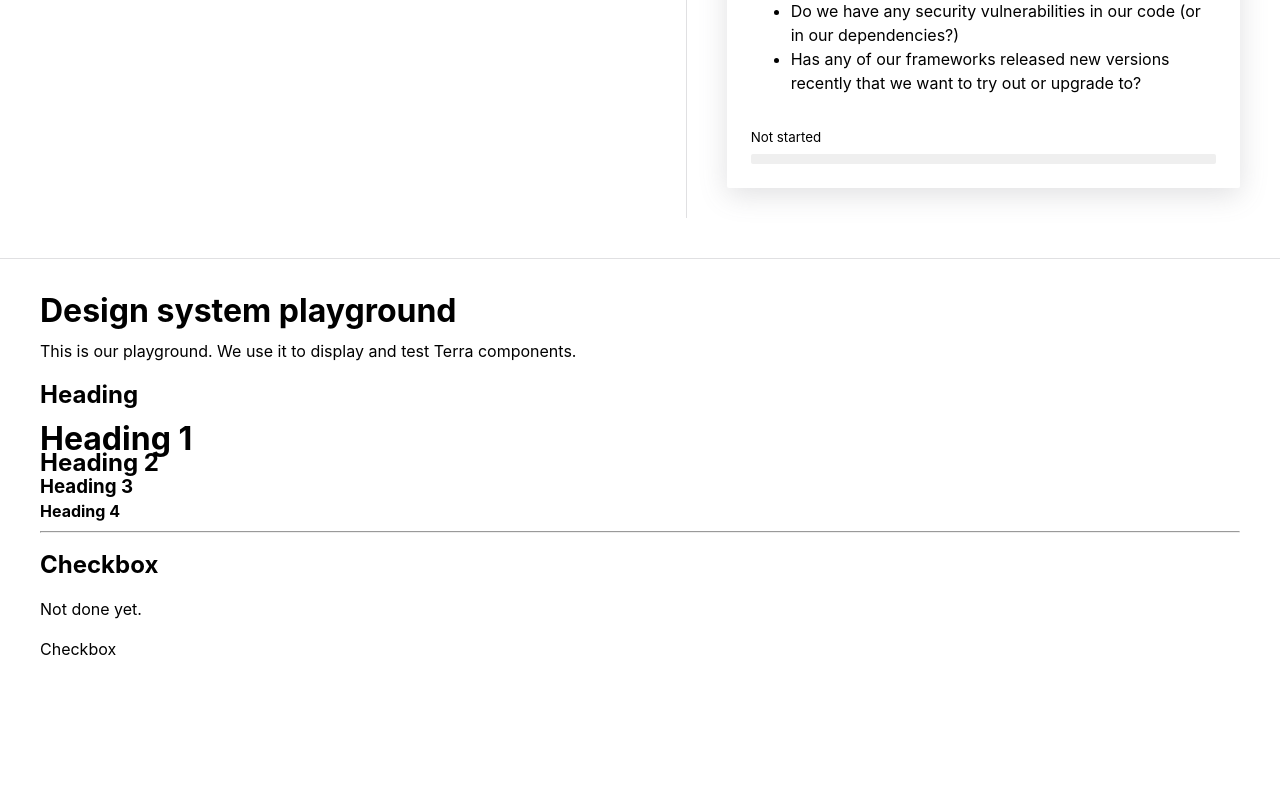
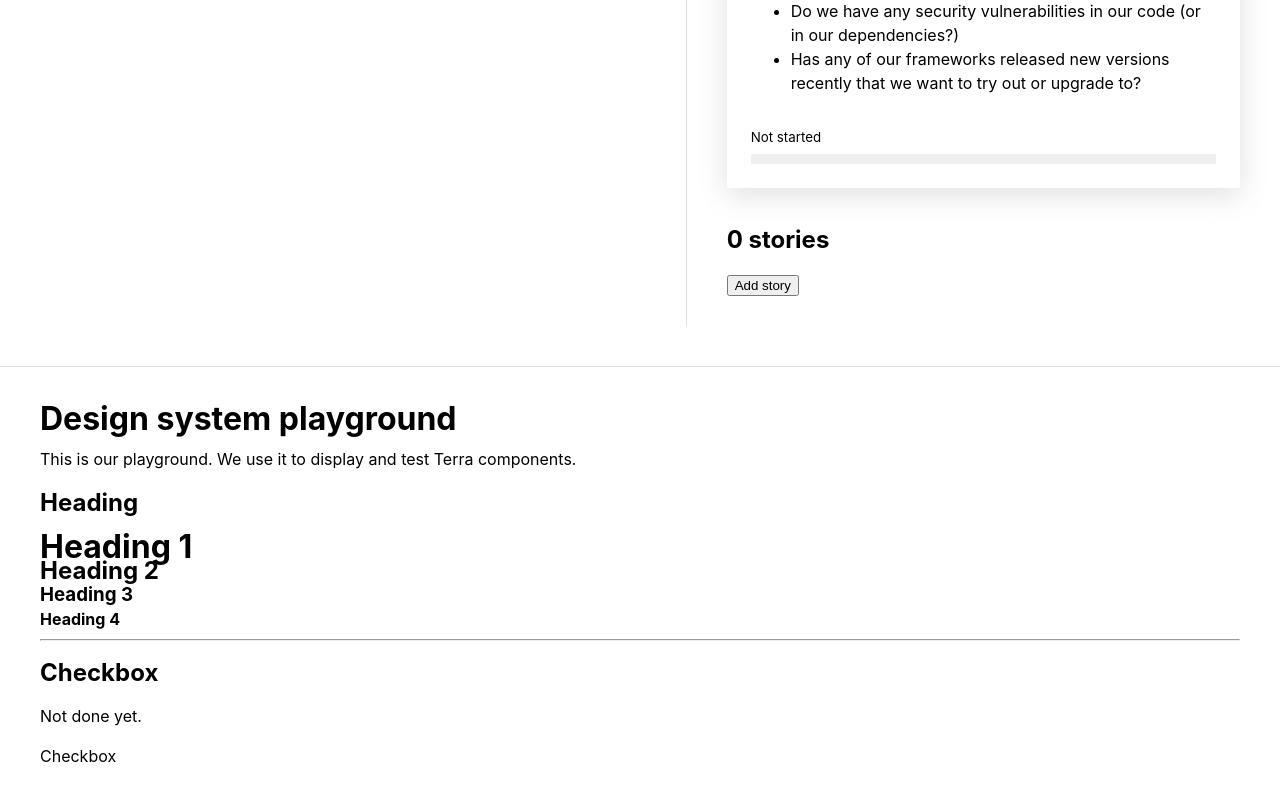
Before and after one commit to greenbyte-old/geckos-recruitment, a React (Create React App) app: page / in a window 1280 px wide. Shown: the part 1828-2628 px from the top of the page. Before the commit the page ends 2529 px from the top, so only its background shows below. Built offline with nearby package versions, Linux system fonts and the light colour scheme.

Commit message:
Add new component for adding new stories

```diff
--- /dev/null
+++ b/src/AddNewStory.tsx
@@ -0,0 +1,27 @@
+import React, { useCallback } from "react";
+
+const AddNewStory = () => {
+  const [todos, setTodos] = React.useState<string[]>([]);
+  const [numberOfTodos, setNumberOfTodos] = React.useState(0);
+
+  //   useEffect(() => {
+  //     setNumberOfTodos(todos.length);
+  //   });
+
+  const addTodo = useCallback(() => {
+    setNumberOfTodos(todos.length);
+    setTodos([...todos, `Story  ${numberOfTodos + 1}`]);
+  }, [todos]);
+
+  return (
+    <div>
+      <h2>{numberOfTodos} stories</h2>{" "}
+      {todos.map((todo) => (
+        <div>{todo}</div>
+      ))}
+      <button onClick={addTodo}>Add story</button>
+    </div>
+  );
+};
+
+export default AddNewStory;
--- a/src/Home.tsx
+++ b/src/Home.tsx
@@ -1,3 +1,4 @@
+import AddNewStory from "./AddNewStory";
 import { TerraCheckbox, TerraHeading } from "./terra/src";
 import VacationLocation from "./VacationLocation";
 
@@ -36,6 +37,7 @@ function Home() {
         </div>
         <div className="board">
           <TerraHeading level={1}>Board</TerraHeading>
+
           <div className="task-cards">
             <div className="task-card">
               <TerraHeading level={4}>
@@ -156,6 +158,8 @@ function Home() {
                 <div className="task-card-status-bar"></div>
               </div>
             </div>
+
+            <AddNewStory />
           </div>
         </div>
       </div>
```
